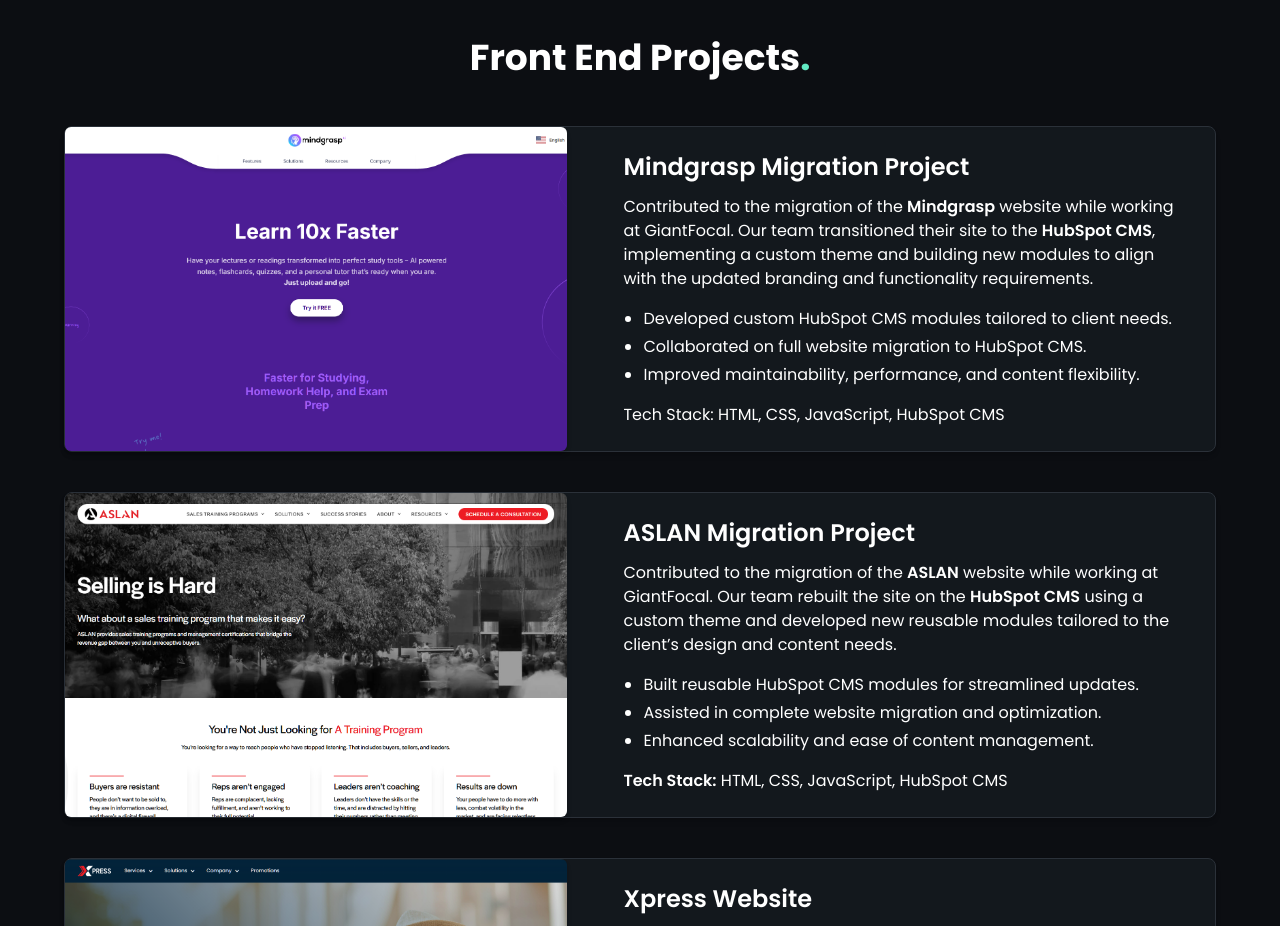
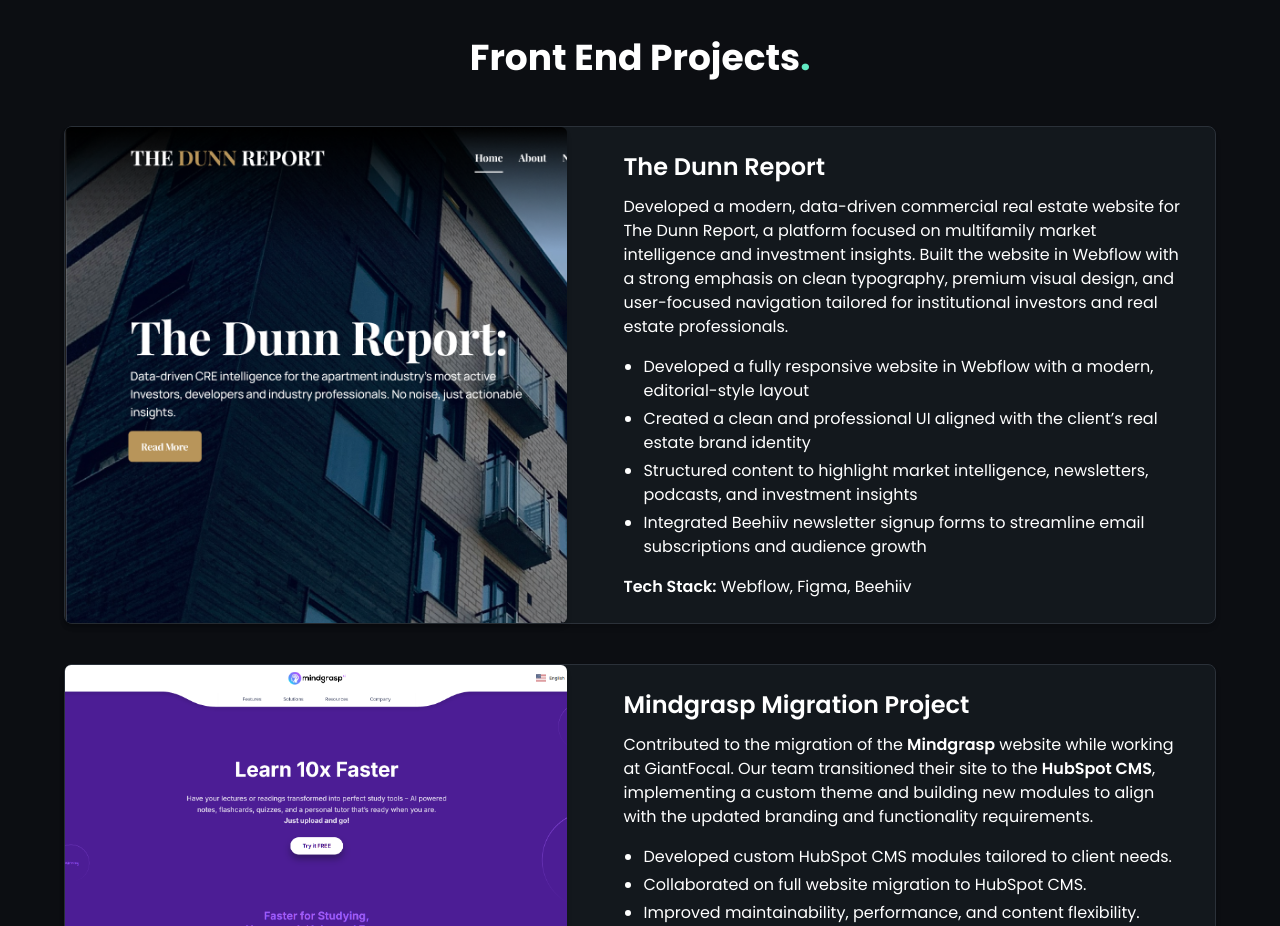
Before and after one commit to jags42/troyaguas-portolio, a React (Create React App) app: page / in a window 1280 px wide. Shown: the part 1880-2806 px from the top of the page. Built offline with nearby package versions, Linux system fonts and the light colour scheme.

Commit message:
added dunn report

```diff
--- a/src/components/Projects.js
+++ b/src/components/Projects.js
@@ -5,6 +5,7 @@
 import xpressImage from "../assets/xpress-image.png";
 import avionBank from "../assets/avionbank-image.png";
 import avionChat from "../assets/avion-chat.png";
+import dunnReport from "../assets/the-dunn-report-thumb.png";
 
 export default function Projects() {
   return (
@@ -13,6 +14,42 @@
         <h2 className="text-4xl font-bold text-center mb-12">Front End Projects<span className="highlight-color">.</span></h2>
 
         <div className="grid grid-cols-1 gap-10">
+          {/* Dunn Report */}
+          <a
+            href="https://www.figma.com/proto/Z2wLETFvSgtJxZYbWMFKrL/The-Dunn-Report?node-id=5001-1367&t=GXMsQOoCOx2RI3UQ-0&scaling=min-zoom&content-scaling=fixed&page-id=1%3A98"
+            target="_blank"
+            rel="noopener noreferrer"
+            className="block"
+          >
+            <div className="bg-primary background-light border border-border rounded-lg shadow-md hover:-translate-y-1 hover:shadow-xl transition cursor-pointer">
+              <div className="project-content flex gap-8 max-md:flex-col">
+                <div className="project-image max-md:w-full">
+                  <img
+                    src={dunnReport}
+                    alt="AvionBank Screenshot"
+                    className="h-full w-full object-cover object-left rounded-md shadow-md  block"
+                  />
+                </div>
+
+                <div className="project-text p-6 max-md:w-full">
+                  <h3 className="text-2xl font-semibold mb-3">The Dunn Report</h3>
+                  <p className="mb-4  ">
+                    Developed a modern, data-driven commercial real estate website for The Dunn Report, a platform focused on multifamily market intelligence and investment insights. Built the website in Webflow with a strong emphasis on clean typography, premium visual design, and user-focused navigation tailored for institutional investors and real estate professionals.
+                  </p>
+                  <ul className="list-disc ml-5   mb-4 space-y-1">
+                    <li>Developed a fully responsive website in Webflow with a modern, editorial-style layout</li>
+                    <li>Created a clean and professional UI aligned with the client’s real estate brand identity</li>
+                    <li>Structured content to highlight market intelligence, newsletters, podcasts, and investment insights</li>
+                    <li>Integrated Beehiiv newsletter signup forms to streamline email subscriptions and audience growth</li>
+                  </ul>
+                  <p className=" ">
+                    <span className="font-semibold">Tech Stack:</span> Webflow, Figma, Beehiiv
+                  </p>
+                </div>
+              </div>
+            </div>
+          </a>
+
           {/* Mindgrasp */}
           <a href="https://www.mindgrasp.ai/"
             target="_blank"
```
